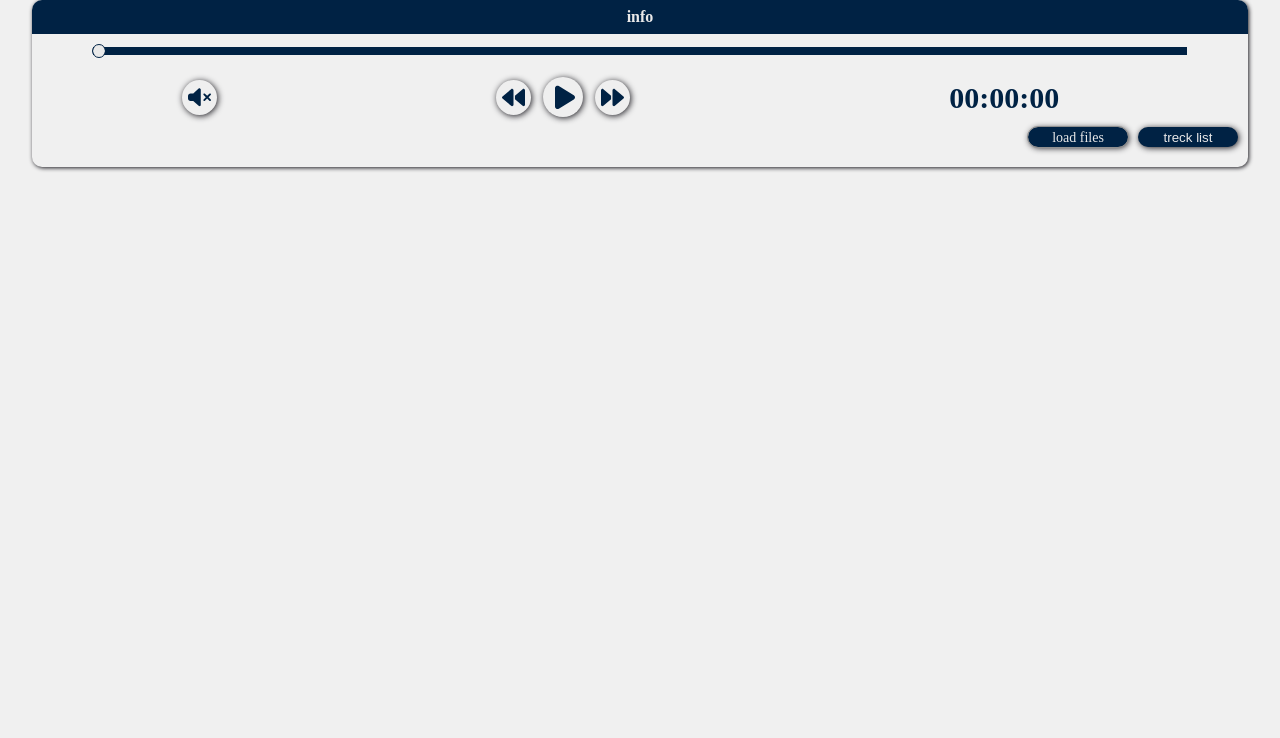
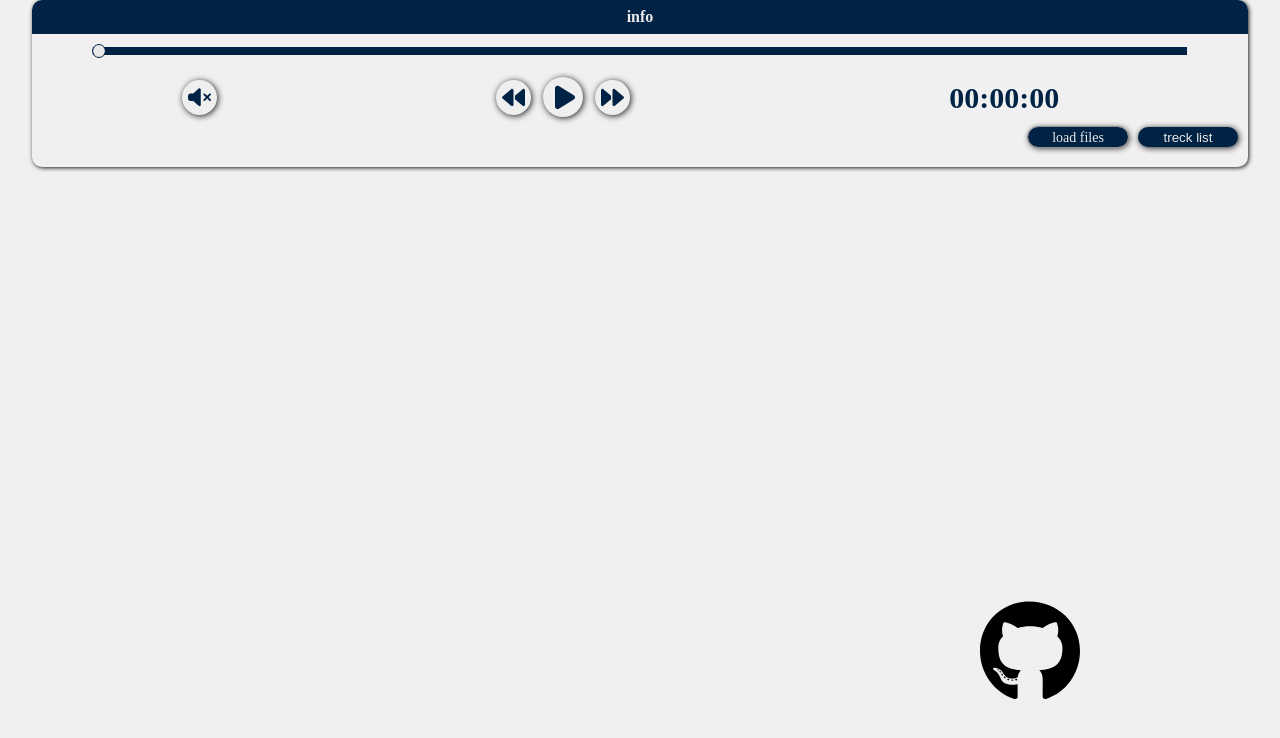
Before and after one commit to AnderyDov/audiopayer, a plain HTML site: page index.html in a window 1280 px wide. Drawn offline with Linux system fonts and the light colour scheme.

Commit message:
добавлена ссылка на гит

```diff
--- a/index.html
+++ b/index.html
@@ -86,6 +86,13 @@
             </div>
             <ul class="list listhide"></ul>
         </div>
+        <a class="git" href='https://github.com/AnderyDov/audiopayer' target='_blank'>
+            <svg xmlns="http://www.w3.org/2000/svg" viewBox="0 0 496 512">
+                <path
+                    d="M165.9 397.4c0 2-2.3 3.6-5.2 3.6-3.3.3-5.6-1.3-5.6-3.6 0-2 2.3-3.6 5.2-3.6 3-.3 5.6 1.3 5.6 3.6zm-31.1-4.5c-.7 2 1.3 4.3 4.3 4.9 2.6 1 5.6 0 6.2-2s-1.3-4.3-4.3-5.2c-2.6-.7-5.5.3-6.2 2.3zm44.2-1.7c-2.9.7-4.9 2.6-4.6 4.9.3 2 2.9 3.3 5.9 2.6 2.9-.7 4.9-2.6 4.6-4.6-.3-1.9-3-3.2-5.9-2.9zM244.8 8C106.1 8 0 113.3 0 252c0 110.9 69.8 205.8 169.5 239.2 12.8 2.3 17.3-5.6 17.3-12.1 0-6.2-.3-40.4-.3-61.4 0 0-70 15-84.7-29.8 0 0-11.4-29.1-27.8-36.6 0 0-22.9-15.7 1.6-15.4 0 0 24.9 2 38.6 25.8 21.9 38.6 58.6 27.5 72.9 20.9 2.3-16 8.8-27.1 16-33.7-55.9-6.2-112.3-14.3-112.3-110.5 0-27.5 7.6-41.3 23.6-58.9-2.6-6.5-11.1-33.3 2.6-67.9 20.9-6.5 69 27 69 27 20-5.6 41.5-8.5 62.8-8.5s42.8 2.9 62.8 8.5c0 0 48.1-33.6 69-27 13.7 34.7 5.2 61.4 2.6 67.9 16 17.7 25.8 31.5 25.8 58.9 0 96.5-58.9 104.2-114.8 110.5 9.2 7.9 17 22.9 17 46.4 0 33.7-.3 75.4-.3 83.6 0 6.5 4.6 14.4 17.3 12.1C428.2 457.8 496 362.9 496 252 496 113.3 383.5 8 244.8 8zM97.2 352.9c-1.3 1-1 3.3.7 5.2 1.6 1.6 3.9 2.3 5.2 1 1.3-1 1-3.3-.7-5.2-1.6-1.6-3.9-2.3-5.2-1zm-10.8-8.1c-.7 1.3.3 2.9 2.3 3.9 1.6 1 3.6.7 4.3-.7.7-1.3-.3-2.9-2.3-3.9-2-.6-3.6-.3-4.3.7zm32.4 35.6c-1.6 1.3-1 4.3 1.3 6.2 2.3 2.3 5.2 2.6 6.5 1 1.3-1.3.7-4.3-1.3-6.2-2.2-2.3-5.2-2.6-6.5-1zm-11.4-14.7c-1.6 1-1.6 3.6 0 5.9 1.6 2.3 4.3 3.3 5.6 2.3 1.6-1.3 1.6-3.9 0-6.2-1.4-2.3-4-3.3-5.6-2z"
+                />
+            </svg>
+        <a/>
     </body>
     <script src="player.js"></script>
 </html>
--- a/player.css
+++ b/player.css
@@ -276,3 +276,16 @@ input {
 .del:hover {
     color: var(--primary);
 }
+/* Дополнительное */
+.git {
+    position: absolute;
+    bottom: 100px;
+    right: 200px;
+    width: 100px;
+    height: 100px;
+    cursor: pointer;
+}
+.git:hover {
+    fill: var(--red);
+    scale: 1.3;
+}
```
